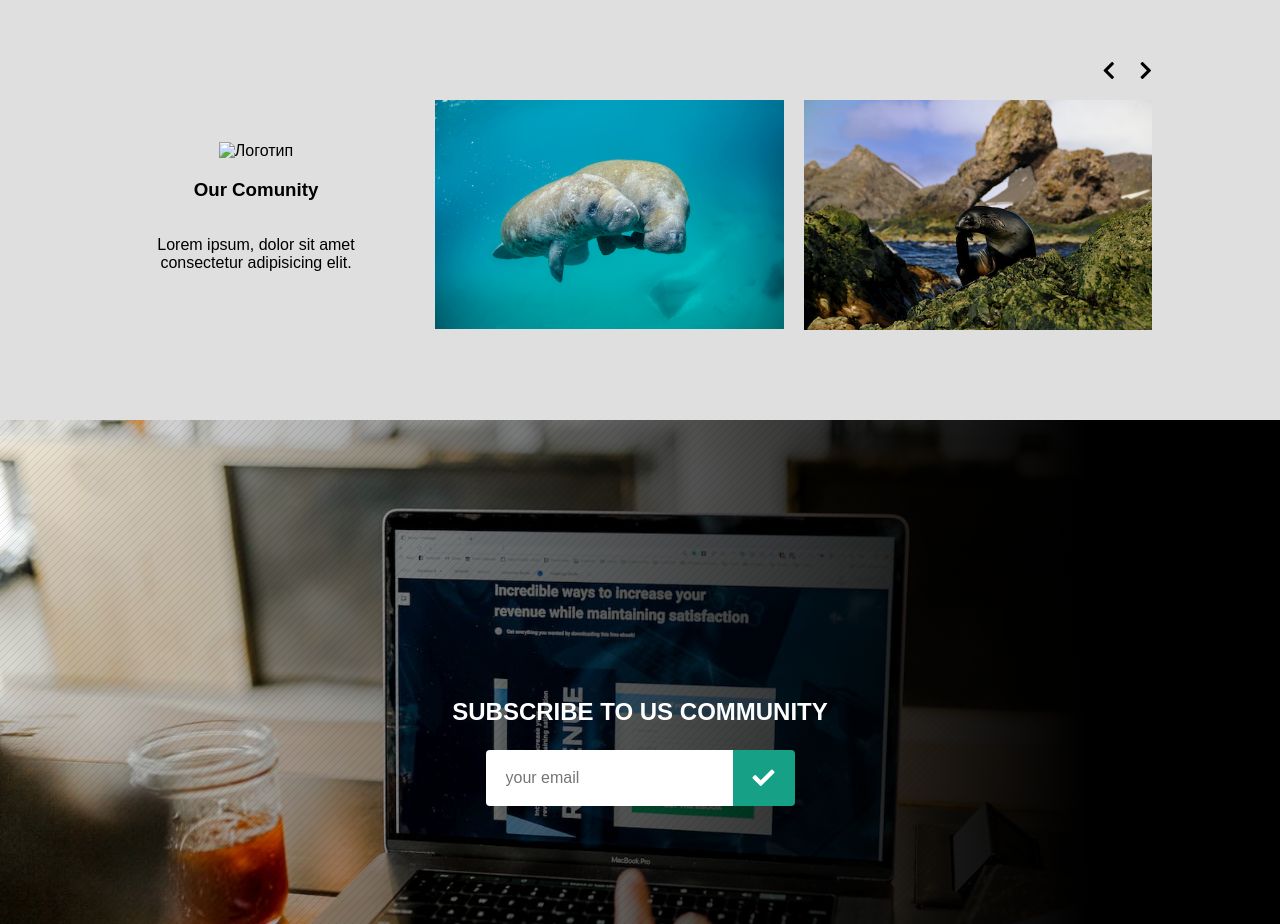
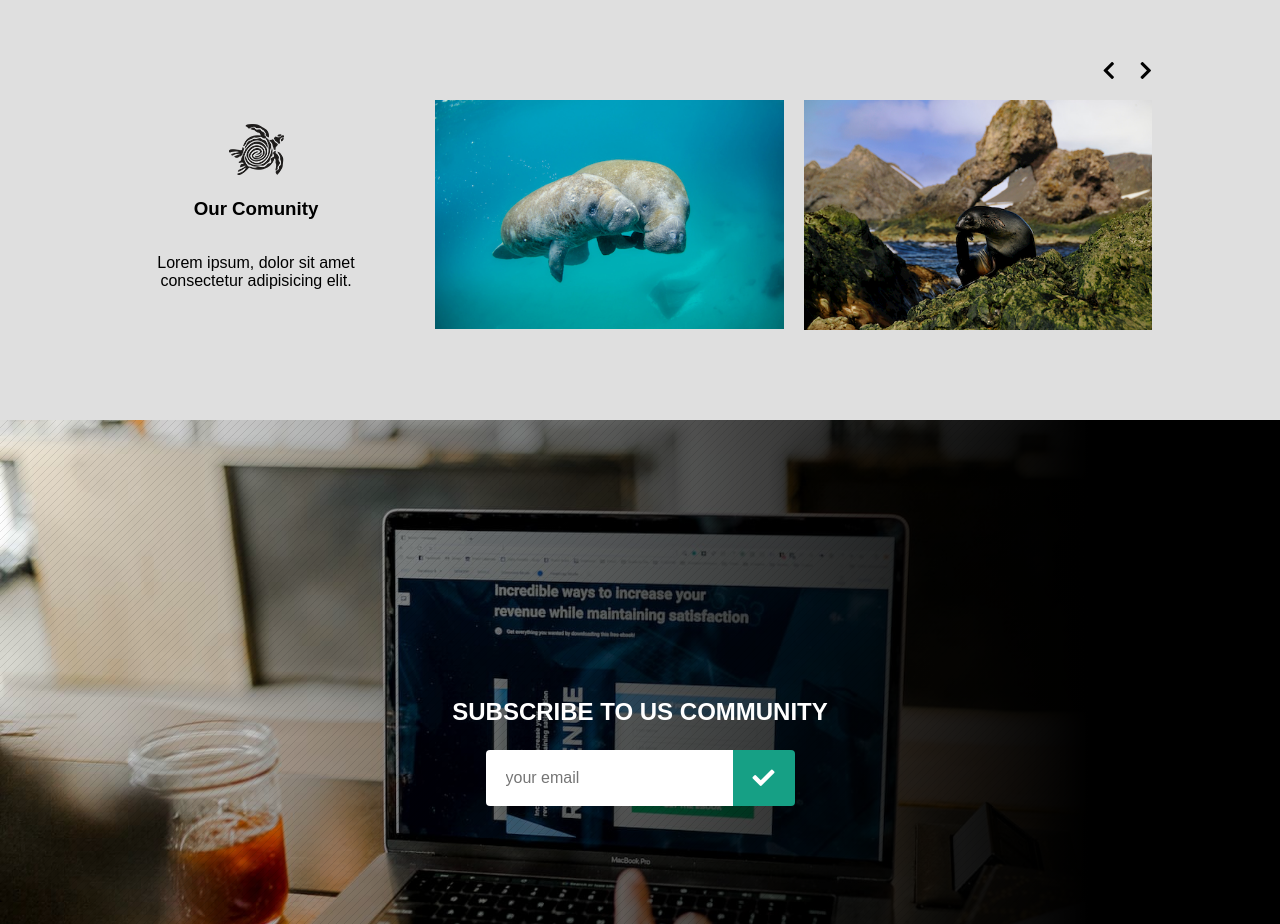
Before and after one commit to ShakirovK/webpage, a plain HTML site: page index.html in a window 1280 px wide. Shown: the part 1640-2564 px from the top of the page. Drawn offline with Linux system fonts and the light colour scheme; the site is published under a folder, as on GitHub Pages, so addresses that start at the root find nothing; a web font is replaced by a local one.

Commit message:
Update index.html

```diff
--- a/index.html
+++ b/index.html
@@ -65,7 +65,7 @@
         <div class="wrapper">
             <div class="main-column">
                 <div class="image">
-                    <img src="/assets/images/logotype_black.png" alt="Логотип">
+                    <img src="assets/images/logotype_black.png" alt="Логотип">
                 </div>
                 <h3>Our Comunity</h3>
                 <p>Lorem ipsum, dolor sit amet consectetur adipisicing elit.</p>
```
